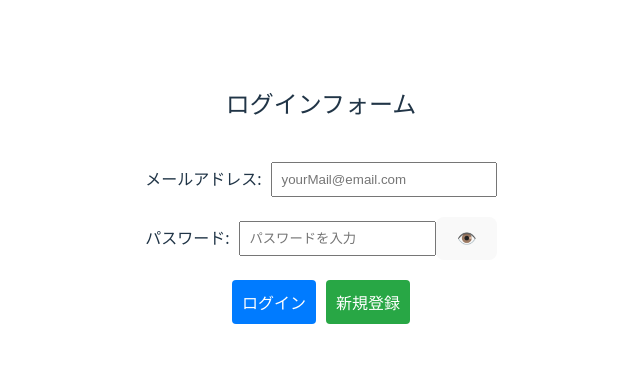
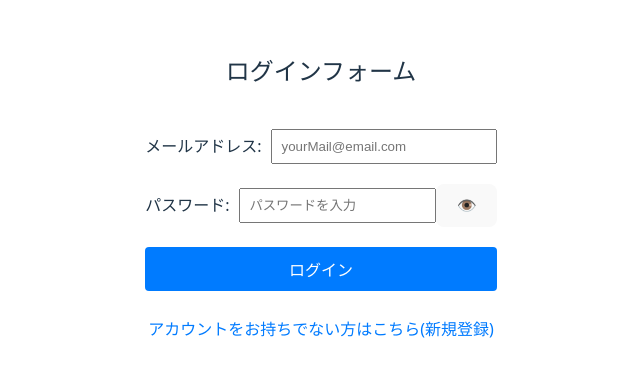
Before and after one commit to terahashi/react-next-study, a React (Vite) app: page /study/LoginFormApp in a window 1280 px wide. Shown: the part 195-570 px from the top of the page, without its empty margins (319-959 px from the left). Built offline with nearby package versions, Linux system fonts and the light colour scheme; no server answers.

Commit message:
ログインと新規会員登録ボタンを1つに統合(クリックでUI切り替え可能) stateで操作

```diff
--- a/src/components/study/Login.jsx
+++ b/src/components/study/Login.jsx
@@ -1,9 +1,14 @@
 //LoginFormApp.jsxから責務分離
 //ログインフォーム初期画面
 
-export const Login = ({ formData, showPassword, errorMessage, onChange, onTogglePassword, handleLogin, handleSignup }) => {
+export const Login = ({ formData, showPassword, errorMessage, onChange, onTogglePassword, handleLogin, handleSignup, uiMode, handleUiModeChange }) => {
+  //⬇︎現在が「ログインモード」か「新規登録モード」かを判定する関数(true: ログイン / false: 新規登録）
+  const isLoginMode = uiMode === 'login'; // uiModeが'login'ならtrue、'signup'ならfalseを返す。
+
   return (
-    <form onSubmit={handleLogin} style={{ display: 'block', padding: '20px' }}>
+    <div style={{ maxWidth: '400px', width: '100%', margin: '0 auto', boxSizing: 'border-box', padding: '20px' }}>
+      {/* //⬇︎isLoginModeが「trueならログインモード」、「falseなら新規登録モード」のフォームを表示する */}
+      <form onSubmit={isLoginMode ? handleLogin : handleSignup}>
         {/* メールアドレス */}
         <div style={{ display: 'flex', alignItems: 'center', marginBottom: '20px' }}>
           <label htmlFor='email' style={{ whiteSpace: 'nowrap', flexShrink: 0, display: 'block', marginRight: '10px' }}>
@@ -46,23 +51,36 @@ export const Login = ({ formData, showPassword, errorMessage, onChange, onToggle
         {errorMessage && <p style={{ color: 'red', marginBottom: '15px' }}>{errorMessage}</p>}
 
         {/* ログインボタンと新規登録ボタン */}
-      <div style={{ display: 'flex', justifyContent: 'center', gap: '10px' }}>
-        {/* ログイン送信ボタン */}
+        <div style={{ display: 'flex', flexDirection: 'column', gap: '10px' }}>
+          {/* 送信ボタン(ログイン & 新規登録を1つに統合したボタン) */}
           <button
             type='submit'
             style={{
               padding: '10px',
-            backgroundColor: '#007bff',
+              backgroundColor: isLoginMode ? '#007bff' : '#28a745',
               color: '#fff',
               border: 'none',
               borderRadius: '4px',
               cursor: 'pointer',
             }}
           >
-          ログイン
+            {isLoginMode ? 'ログイン' : '新規登録'}
           </button>
-        {/* 新規登録ボタン */}
-        <button
+
+          {/* UI切り替え(ログインボタンと新規登録ボタンを切り替えるテキスト) */}
+          <p
+            onClick={handleUiModeChange}
+            style={{
+              cursor: 'pointer',
+              color: '#007bff',
+              textAlign: 'center',
+            }}
+          >
+            {isLoginMode ? 'アカウントをお持ちでない方はこちら(新規登録)' : 'すでにアカウントをお持ちの方はこちら(ログイン)'}
+          </p>
+
+          {/* 新規登録ボタン(1つのボタンに統合したので必要なし) */}
+          {/* <button
           type='button'
           style={{
             padding: '10px',
@@ -75,8 +93,9 @@ export const Login = ({ formData, showPassword, errorMessage, onChange, onToggle
           onClick={handleSignup}
         >
           新規登録
-        </button>
+        </button> */}
         </div>
       </form>
+    </div>
   );
 };
--- a/src/pages/study/LoginFormApp.jsx
+++ b/src/pages/study/LoginFormApp.jsx
@@ -67,6 +67,9 @@ export const LoginFormApp = () => {
   //3: ログイン完了状態のフラグ
   const [isLoggedIn, setIsLoggedIn] = useState(false);
 
+  //4: UI切り替えのstate(ログインボタンと、新規会員登録ボタンを三項演算子で切り替える)
+  const [uiMode, setUiMode] = useState('login'); // 初期は'login' もしくは 'signup'で切り替える。
+
   // エラーメッセージのstate
   const [errorMessage, setErrorMessage] = useState('');
 
@@ -91,11 +94,11 @@ export const LoginFormApp = () => {
     e.preventDefault();
     setErrorMessage(''); // 直前のエラーメッセージをリセット
 
-    // アラートチェック
-    // if (!formData.email || !formData.password) {
-    //   alert('メールアドレスとパスワードを入力してください');
-    //   return;
-    // }
+    //未入力チェック！
+    if (!formData.email || !formData.password) {
+      setErrorMessage('メールアドレスとパスワードを入力してください');
+      return;
+    }
 
     try {
       //🚀【Supabase】に「ログインして！」と通信する
@@ -120,12 +123,17 @@ export const LoginFormApp = () => {
     }
   };
 
-  //「新規会員登録」サインアップ処理のイベントハンドラー
+  //「新規会員登録の処理」、サインアップ処理のイベントハンドラー
   const handleSignup = async (e) => {
     //APIを呼び出す。
     e.preventDefault();
     setErrorMessage(''); // 直前のエラーメッセージをリセット
 
+    //未入力チェック！
+    if (!formData.email || !formData.password) {
+      setErrorMessage('メールアドレスとパスワードを入力してください');
+      return;
+    }
     try {
       //🚀【Supabase】の「新規会員登録」サインアップのAPIを呼び出す
       //APIを呼び出す。
@@ -141,18 +149,35 @@ export const LoginFormApp = () => {
       }
 
       //⬇︎メール確認設定（Confirm email）がオフの場合はそのままユーザー作成完了！
-      alert('新規登録が完了しました！');
-      //必要に応じてそのままログイン状態に切り替える処理などを追加する。
+      console.log('新規登録成功データ:', data);
+
+      //⬇︎自動でログイン画面モードに戻す！
+      handleUiModeChange();
     } catch (err) {
       setErrorMessage('予期せぬエラーが発生しました');
     }
   };
 
-  //「ログアウト(リセット)」イベントハンドラー
+  //「UI切り替え」のイベントハンドラー
+  const handleUiModeChange = (e) => {
+    if (e) e.preventDefault(); // e.preventDefault(); だけでも全く問題はないが、
+    //if (e) を付けることで、handleUiModeChange()を呼び出す時に「e」が無くてもエラーにならないようにする。
+    //将来的にボタンクリック以外の場所（別の関数の中など）から、引数なしで handleUiModeChange() と直接呼び出す場面があったとします。この場合、eが存在するときだけ実行されるため、直接呼び出してもエラーにならず安全。
+    //■使うケース：新規登録が成功したら、自動でログイン画面に戻したい時など。
+    //ユーザーが新規登録ボタンを押し、登録完了のレスポンスが返ってきた後に、自動で画面を「ログインモード」に切り替えたいという要件が追加されたとします。
+
+    setErrorMessage('');
+
+    //下記にクリックされた時に 'login' ↔ 'signup' を反転させる処理を追加する
+    setUiMode((prev) => (prev === 'login' ? 'signup' : 'login')); //state初期値はloginなので「クリックされた時 prev === 'login'がtrueになので'signup'に切り替わる」処理になる。
+  };
+
+  //「ログアウト(リセット)の処理」のイベントハンドラー
   const handleLogout = () => {
     setFormData({ email: '', password: '' });
     setIsLoggedIn(false);
     setShowPassword(false);
+    setErrorMessage('');
   };
 
   //ログイン成功時は完了画面を返す(アーリーリターン)
@@ -174,6 +199,8 @@ export const LoginFormApp = () => {
         onTogglePassword={togglePasswordVisibility}
         handleLogin={handleLogin}
         handleSignup={handleSignup}
+        uiMode={uiMode} //「UI切り替え」のstate
+        handleUiModeChange={handleUiModeChange} //「UI切り替え」のイベントハンドラー
       />
       {/* <form onSubmit={handleSubmit} style={{ display: 'block', padding: '20px' }}>
         <div style={{ display: 'flex', alignItems: 'center', marginBottom: '20px' }}>
```
Lines whose indentation alone changed are shown as unchanged.
